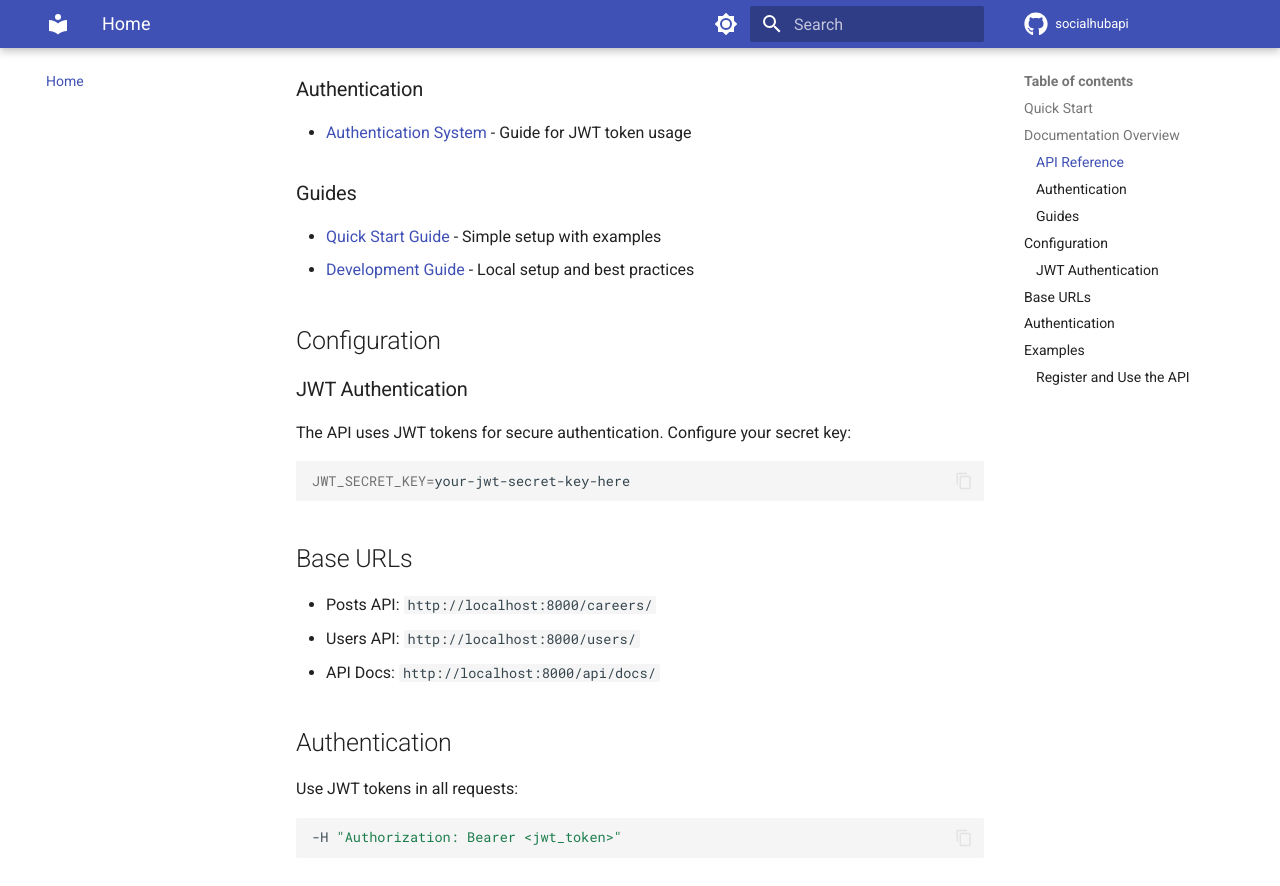
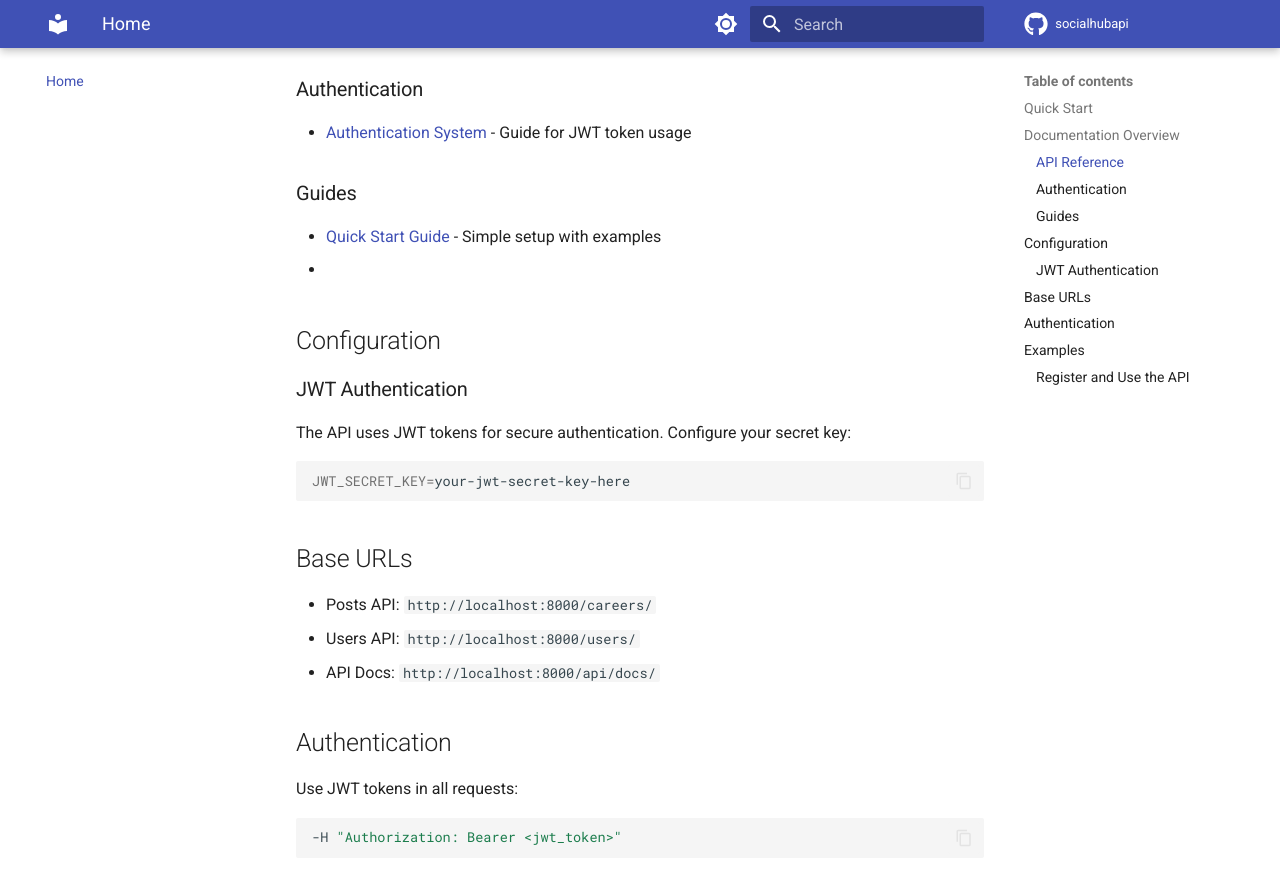
Before and after one commit to lfelipediniz/SocialHubAPI, an MkDocs documentation site: the page built from docs/docs/index.md, in a window 1280 px wide and 900 px high, scrolled down 917 px. Shown: the top 886 px of the window. Built offline with MkDocs 1.6.1 and Material for MkDocs 9.7.7, drawn with Linux system fonts in a browser that asks for light colours; comment, search, counter and statistics services are not loaded.

Commit message:
fix: docs

```diff
--- a/docs/docs/index.md
+++ b/docs/docs/index.md
@@ -42,8 +42,7 @@ python manage.py runserver 0.0.0.0:8000
 ### Guides
 
 * [Quick Start Guide](quickstart.md) - Simple setup with examples
-* [Development Guide](development.md) - Local setup and best practices
-
+*
 ## Configuration
 
 ### JWT Authentication
--- a/docs/mkdocs.yml
+++ b/docs/mkdocs.yml
@@ -73,4 +73,3 @@ nav:
     - Social Features: api/social.md
   - Authentication: auth/index.md
   - Quick Start: quickstart.md
-  - Development: development.md
```
Also changed, not shown: docs/README.md (+1 -3 lines), docs/docs/quickstart.md (+0 -1 lines), docs/site/404.html, docs/site/api/posts/index.html, docs/site/api/routes/index.html, docs/site/api/social/index.html, docs/site/api/users/index.html, docs/site/auth/index.html, docs/site/index.html, docs/site/quickstart/index.html, docs/site/search/search_index.json.
